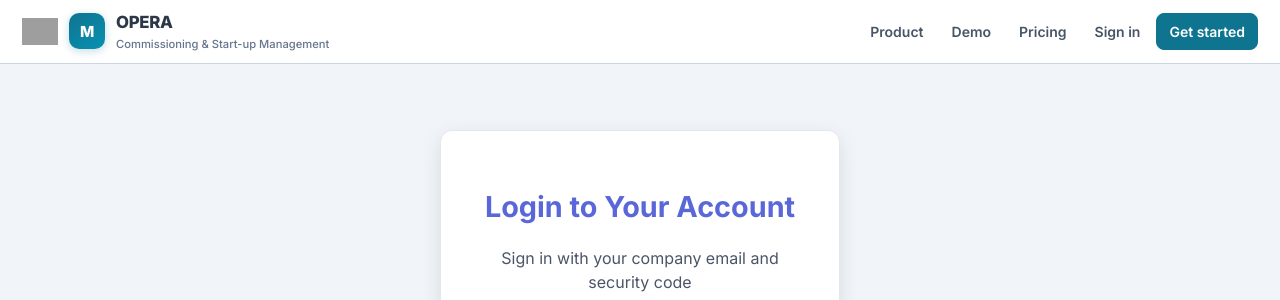
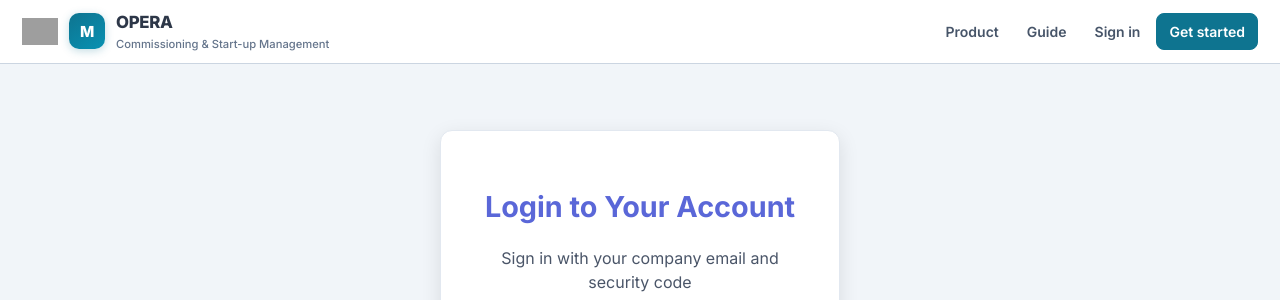
Before and after one commit to Tahmoures54/opera, a Flask app: a page that uses templates/base.html in a window 1280 px wide. Shown: the top 300 px of the page. Run offline with Flask 3, Linux system fonts and the light colour scheme; some libraries are stand-ins or nearby versions; grey boxes are pictures that could not be loaded.

Commit message:
chore(opera): simplify public navigation for OPERA

```diff
--- a/templates/base.html
+++ b/templates/base.html
@@ -315,8 +315,8 @@
     {% if not current_user.is_authenticated %}
       <nav class="mh-public-nav">
         <a href="{{ url_for('product_overview') }}">Product</a>
-        <a href="{{ url_for('growth.demo') }}">Demo</a>
-        <a href="{{ url_for('growth.pricing') }}">Pricing</a>
+        <a href="{{ url_for('help.getting_started') }}">Guide</a>
+
         <a href="{{ url_for('auth.login') }}">Sign in</a>
         <a class="mh-pill primary" href="{{ url_for('auth.register') }}">Get started</a>
       </nav>
```
